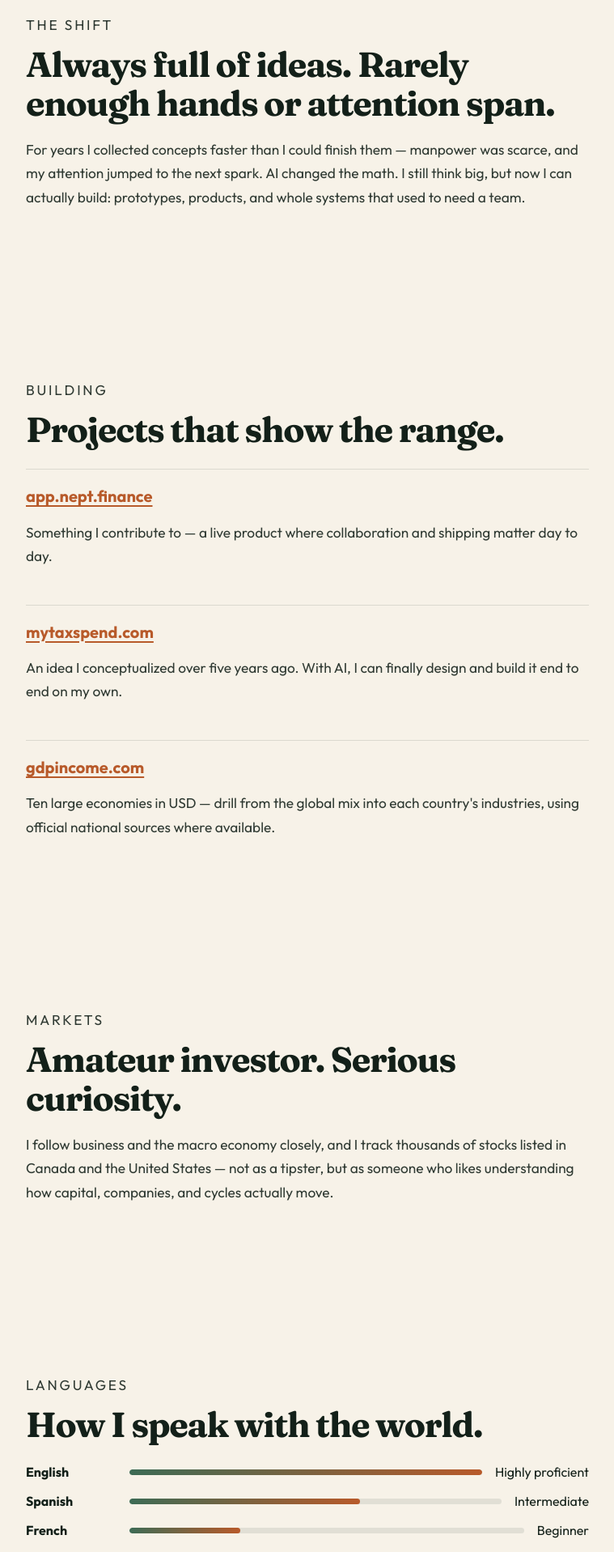
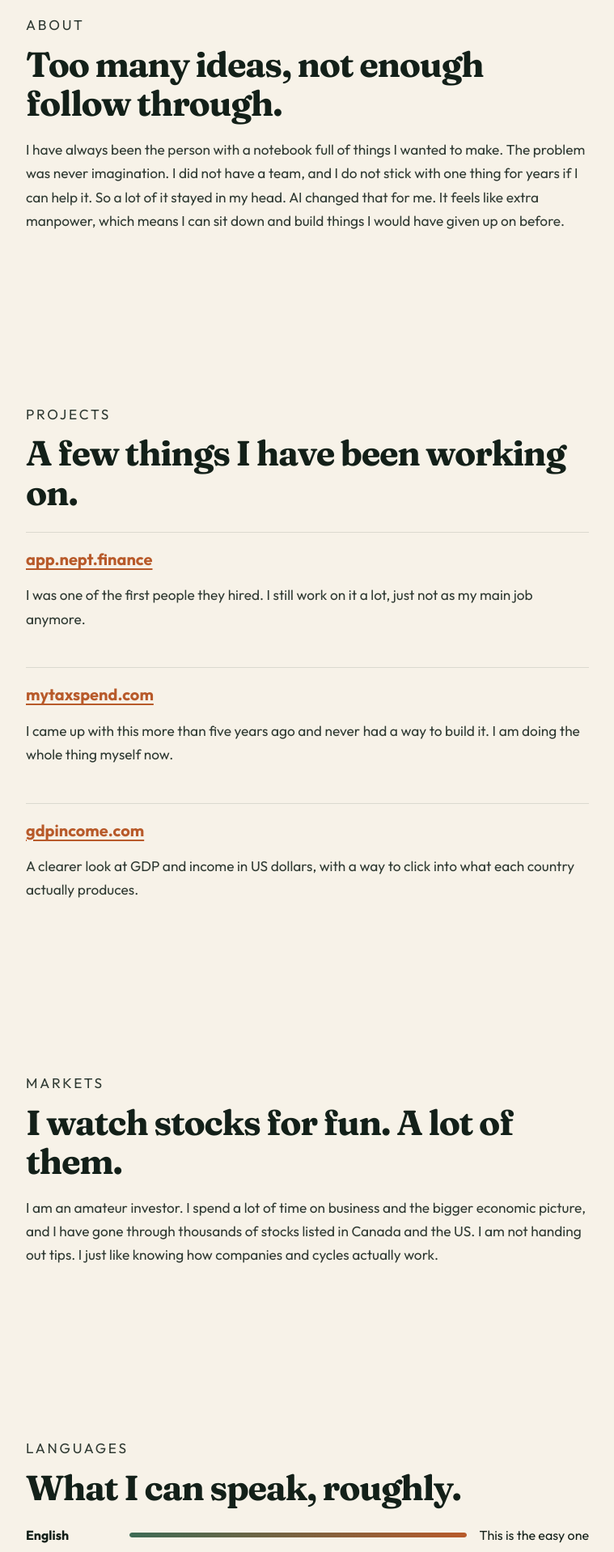
Before and after one commit to cedardev3/chasecedar.com, a Next.js app: page / in a window 1280 px wide. Shown: the part 880-2797 px from the top of the page at 81% size, without its empty margins (260-1019 px from the left). Built offline with nearby package versions, Linux system fonts and the light colour scheme.

Commit message:
slight updates

```diff
--- a/src/app/layout.tsx
+++ b/src/app/layout.tsx
@@ -15,7 +15,7 @@ const body = Outfit({
 export const metadata: Metadata = {
   title: "Chase Cedar",
   description:
-    "Builder, investor, traveler — ideas turned into real projects with AI as a force multiplier.",
+    "Personal site for Chase Cedar. Projects, markets, languages, sports, and travel.",
 };
 
 export default function RootLayout({
--- a/src/app/page.tsx
+++ b/src/app/page.tsx
@@ -2,10 +2,10 @@ import Image from "next/image";
 import TravelMap from "@/components/TravelMap";
 
 const languages = [
-  { name: "English", level: "Highly proficient", width: "100%" },
-  { name: "Spanish", level: "Intermediate", width: "62%" },
-  { name: "French", level: "Beginner", width: "28%" },
-  { name: "Japanese", level: "Just starting", width: "12%" },
+  { name: "English", level: "This is the easy one", width: "100%" },
+  { name: "Spanish", level: "I can get around", width: "62%" },
+  { name: "French", level: "Still early", width: "28%" },
+  { name: "Japanese", level: "Started from zero", width: "12%" },
 ];
 
 export default function Home() {
@@ -25,11 +25,11 @@ export default function Home() {
           <div className="hero-copy">
             <p className="brand animate-rise">Chase Cedar</p>
             <h1 className="animate-rise-delay">
-              Ideas were never the shortage. Follow-through was.
+              I never ran out of ideas. I ran out of people and patience.
             </h1>
             <p className="lede animate-rise-delay-2">
-              Now AI is the force multiplier that lets me ship the things I used
-              to only sketch in my head.
+              AI is the first tool that lets me actually finish the stuff I used
+              to abandon halfway.
             </p>
             <div className="hero-actions animate-rise-delay-2">
               <a
@@ -41,7 +41,7 @@ export default function Home() {
                 LinkedIn
               </a>
               <a className="btn ghost" href="#work">
-                See what I&apos;m building
+                Projects
               </a>
             </div>
           </div>
@@ -49,19 +49,21 @@ export default function Home() {
       </section>
 
       <section className="section" id="story">
-        <p className="eyebrow">The shift</p>
-        <h2>Always full of ideas. Rarely enough hands or attention span.</h2>
+        <p className="eyebrow">About</p>
+        <h2>Too many ideas, not enough follow through.</h2>
         <p>
-          For years I collected concepts faster than I could finish them —
-          manpower was scarce, and my attention jumped to the next spark. AI
-          changed the math. I still think big, but now I can actually build:
-          prototypes, products, and whole systems that used to need a team.
+          I have always been the person with a notebook full of things I wanted
+          to make. The problem was never imagination. I did not have a team, and
+          I do not stick with one thing for years if I can help it. So a lot of
+          it stayed in my head. AI changed that for me. It feels like extra
+          manpower, which means I can sit down and build things I would have
+          given up on before.
         </p>
       </section>
 
       <section className="section" id="work">
-        <p className="eyebrow">Building</p>
-        <h2>Projects that show the range.</h2>
+        <p className="eyebrow">Projects</p>
+        <h2>A few things I have been working on.</h2>
         <div className="project-stack">
           <article>
             <h3>
@@ -75,8 +77,8 @@ export default function Home() {
               </a>
             </h3>
             <p>
-              Something I contribute to — a live product where collaboration and
-              shipping matter day to day.
+              I was one of the first people they hired. I still work on it a
+              lot, just not as my main job anymore.
             </p>
           </article>
           <article>
@@ -91,8 +93,8 @@ export default function Home() {
               </a>
             </h3>
             <p>
-              An idea I conceptualized over five years ago. With AI, I can finally
-              design and build it end to end on my own.
+              I came up with this more than five years ago and never had a way
+              to build it. I am doing the whole thing myself now.
             </p>
           </article>
           <article>
@@ -107,9 +109,8 @@ export default function Home() {
               </a>
             </h3>
             <p>
-              Ten large economies in USD — drill from the global mix into each
-              country&apos;s industries, using official national sources where
-              available.
+              A clearer look at GDP and income in US dollars, with a way to
+              click into what each country actually produces.
             </p>
           </article>
         </div>
@@ -117,18 +118,18 @@ export default function Home() {
 
       <section className="section" id="markets">
         <p className="eyebrow">Markets</p>
-        <h2>Amateur investor. Serious curiosity.</h2>
+        <h2>I watch stocks for fun. A lot of them.</h2>
         <p>
-          I follow business and the macro economy closely, and I track thousands
-          of stocks listed in Canada and the United States — not as a tipster,
-          but as someone who likes understanding how capital, companies, and
-          cycles actually move.
+          I am an amateur investor. I spend a lot of time on business and the
+          bigger economic picture, and I have gone through thousands of stocks
+          listed in Canada and the US. I am not handing out tips. I just like
+          knowing how companies and cycles actually work.
         </p>
       </section>
 
       <section className="section" id="languages">
         <p className="eyebrow">Languages</p>
-        <h2>How I speak with the world.</h2>
+        <h2>What I can speak, roughly.</h2>
         <div className="lang-list">
           {languages.map((lang) => (
             <div className="lang-bar" key={lang.name}>
@@ -143,18 +144,18 @@ export default function Home() {
       </section>
 
       <section className="section" id="life">
-        <p className="eyebrow">Off the screen</p>
-        <h2>Sports, camping, and getting outside.</h2>
+        <p className="eyebrow">Outside</p>
+        <h2>I would rather be moving than sitting still.</h2>
         <p>
-          I play hockey, soccer, tennis, and dozens of other sports. When I&apos;m
-          not competing, I&apos;m camping, exploring, and chasing the next trail,
-          rink, or pitch.
+          Hockey, soccer, tennis, and a pile of other sports. I also like
+          camping and wandering around somewhere new. If I am not at a desk I
+          am probably outside.
         </p>
       </section>
 
       <section className="section map-section" id="travel">
         <p className="eyebrow">Travel</p>
-        <h2>Places I&apos;ve been.</h2>
+        <h2>Places I have actually been.</h2>
         <p>
           Canada (4 provinces), USA (8 states), Mexico (4 provinces), Costa Rica,
           Colombia, Bolivia, Peru, Chile, Thailand, Japan, Italy, Malta, Greece,
--- a/src/components/TravelMap.tsx
+++ b/src/components/TravelMap.tsx
@@ -154,8 +154,8 @@ export default function TravelMap() {
           </span>
         ) : (
           <span>
-            Hover a highlighted country · Malta visited (too small for this map
-            scale)
+            Hover a country in orange. Malta is on the list too, just too tiny
+            to show up here.
           </span>
         )}
       </div>
```
